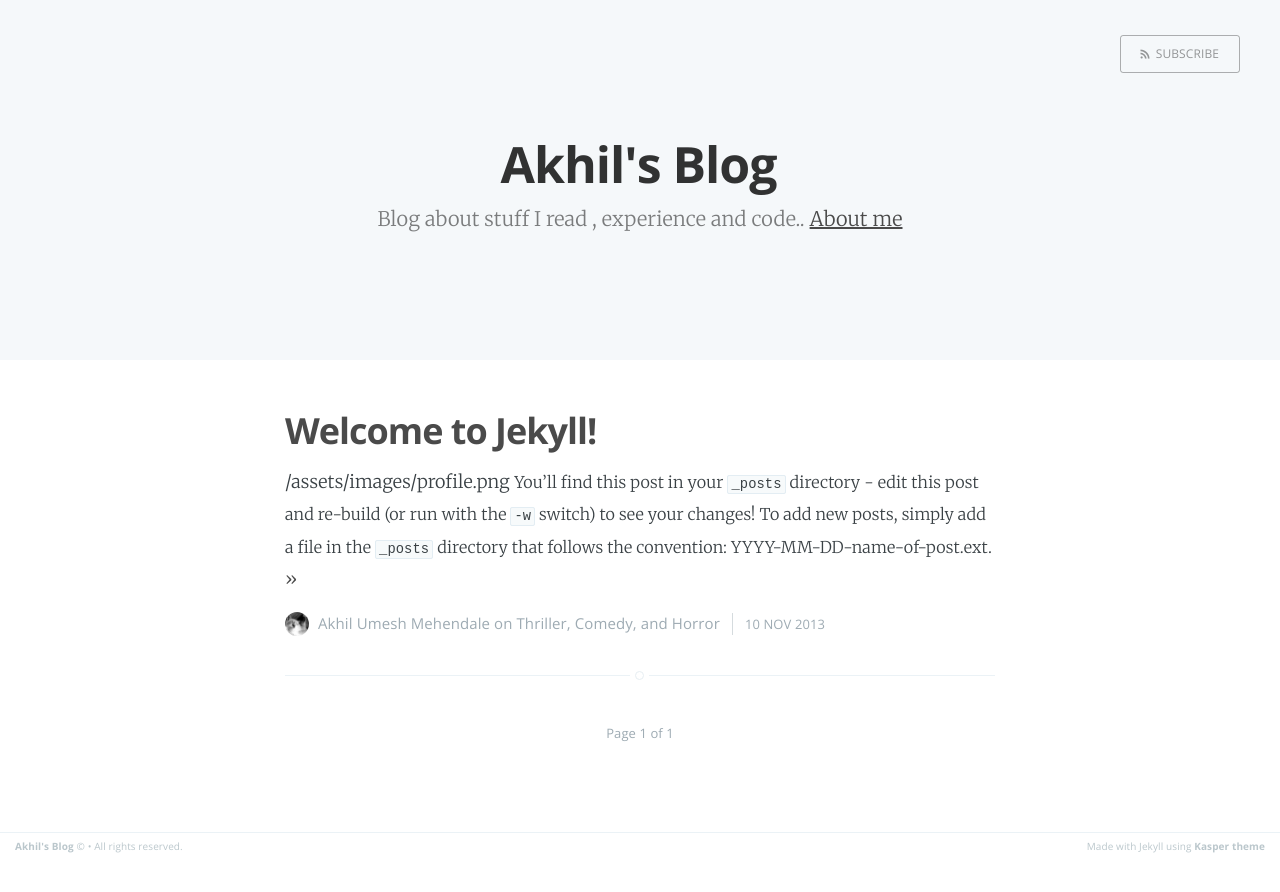
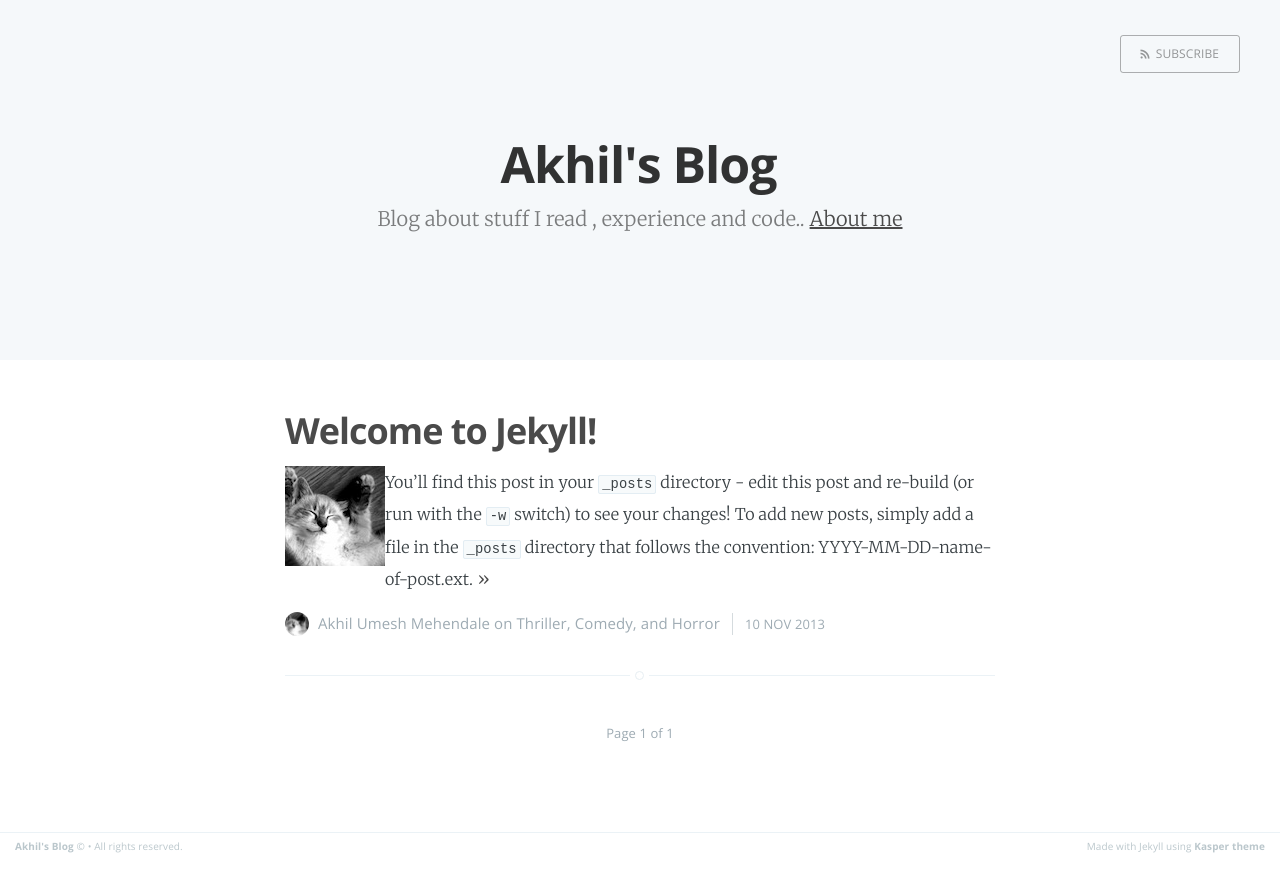
Before and after one commit to akhilum/akhilum.github.io, a Jekyll site: the page built from index.html, in a window 1280 px wide. Shown: the top 892 px of the page. Built offline with Jekyll 4.4.1, drawn with Linux system fonts in a browser that asks for light colours; Markdown is read by kramdown in place of the engine named in the settings; the list of posts is cut into pages by our own code.

Commit message:
Image change

```diff
--- a/index.html
+++ b/index.html
@@ -41,7 +41,7 @@ about: 'about.html'
             <h2 class="post-title"><a href="{{ post.url }}">{{ post.title }}</a></h2>
         </header>
         <section class="post-excerpt">
-            {{ post.thumbnail }}
+            <img src='{{ post.thumbnail }}' alt='ALT TXT' align='left'/>
             {{ post.excerpt }} <a class="read-more" href="{{ post.url }}">&raquo;</a>
         </section>
         <footer class="post-meta">
```
